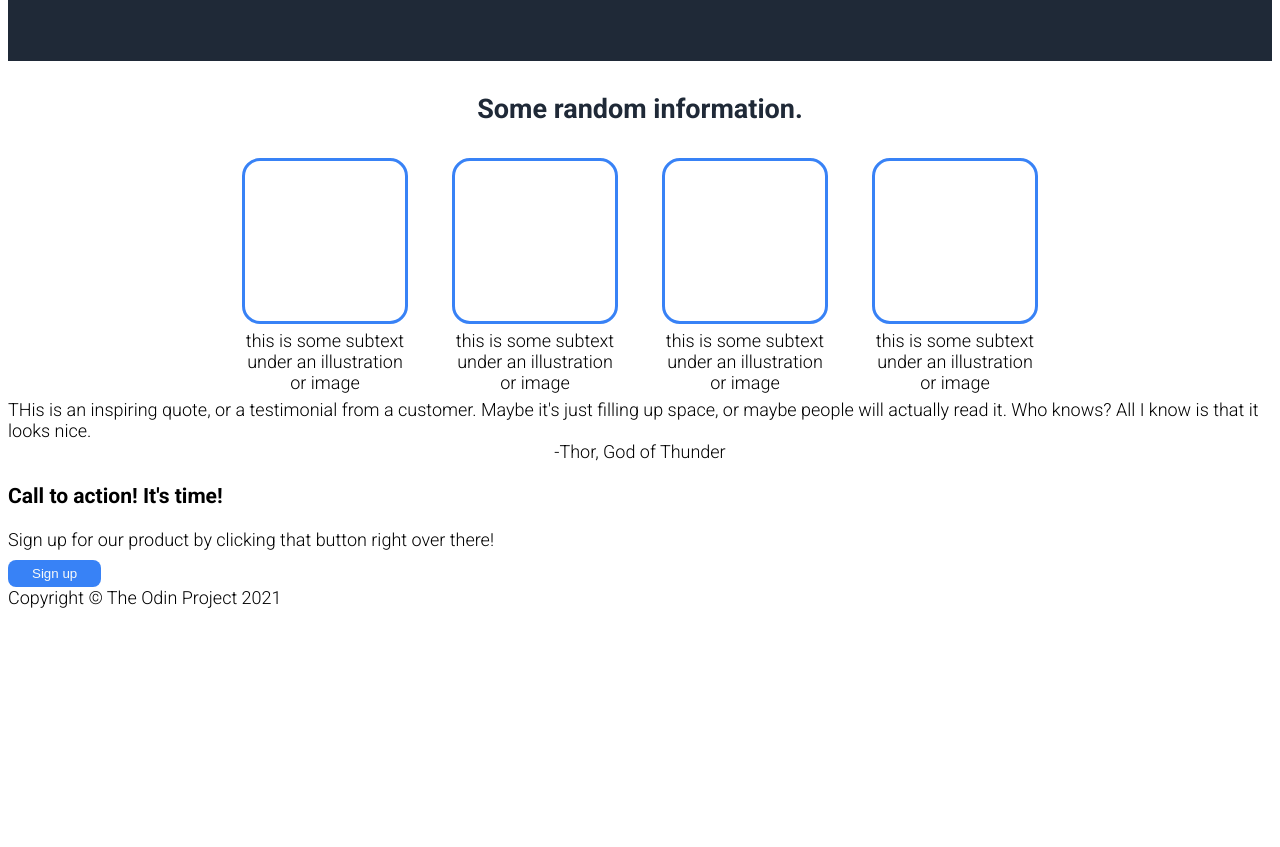
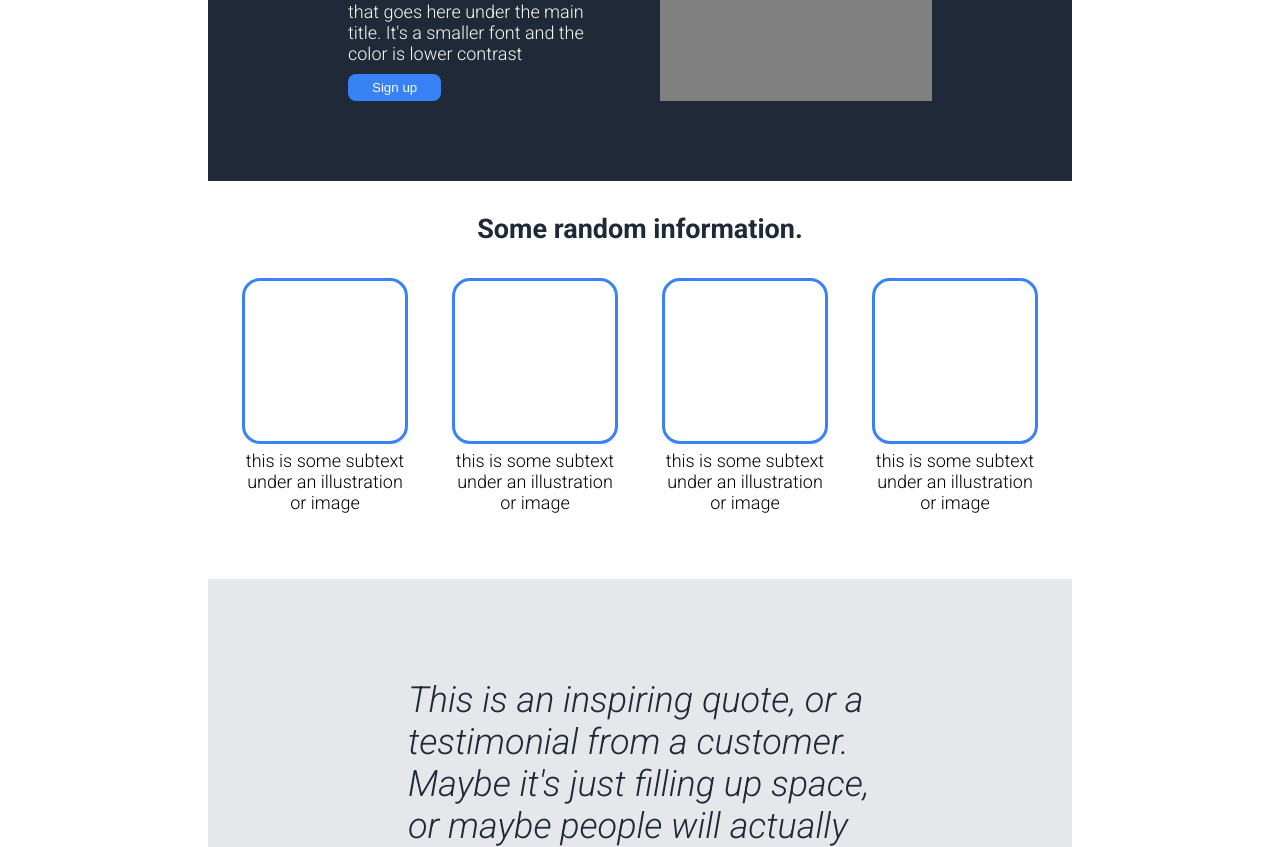
Before and after one commit to jaredwthorn/odin-landingpage, a plain HTML site: page index.html in a window 1280 px wide. Shown: the part 357-1204 px from the top of the page. Before the commit the page ends 973 px from the top, so only its background shows below. Drawn offline with Linux system fonts and the light colour scheme.

Commit message:
complete excersize prior to viewing samples

```diff
--- a/index.html
+++ b/index.html
@@ -52,7 +52,7 @@
         </div>
 
         <div class="quoteblock">
-            <div class="quote">THis is an inspiring quote, or a testimonial from a customer. Maybe it's just filling up space, or maybe people will actually read it. Who knows? All I know is that it looks nice.</div>
+            <div class="quote">This is an inspiring quote, or a testimonial from a customer. Maybe it's just filling up space, or maybe people will actually read it. Who knows? All I know is that it looks nice.</div>
             <div class="attribution">-Thor, God of Thunder</div>
         </div>
         <div class="cta">
--- a/styles.css
+++ b/styles.css
@@ -10,6 +10,7 @@ body {
     background-color: #1f2937;
     color: #F9FAF8;
     padding: 0 140px;
+    margin: 0 200px;
 }
 .logo {
     font-size: 24px;
@@ -26,6 +27,7 @@ ul {
     color: #F9FAF8;
     display: flex;
     padding: 80px 140px;
+    margin: 0 200px;
 }
 .left {
     flex: 1 1 0;
@@ -38,8 +40,13 @@ h1 {
     font-size: 48px;
     font-weight: 900;
 }
+
 p {
     margin: 0;
+    padding: 0;
+}
+
+.left p {
     padding: 0 0 10px 0;
 }
 button {
@@ -61,6 +68,7 @@ button {
     display: flex;
     flex-direction: column;
     align-items: center;
+    margin: 0 200px 60px;
 }
 .info h2 {
     color: #1f2937;
@@ -92,4 +100,55 @@ button {
     display: flex;
     flex-direction: column;
     align-items: center;
+    padding: 100px 200px;
+    margin: 0 200px;
+    background-color: #E5E7EB;
+
 }
+.quote {
+    font-size: 36px;
+    font-weight: light;
+    font-style: italic;
+    color: #1f2937;
+}
+.attribution {
+    align-self: flex-end;
+    color: #1f2937;
+    font-weight: 700;
+    padding-right: 20px;
+}
+
+.cta {
+    padding: 40px 100px;
+    background-color: #3882f6;
+    border-radius: 14px;
+    color:#F9FAF8;
+    margin: 60px 300px;
+    display: flex;
+    justify-content: space-between;
+    align-items: center;
+}
+
+.cta button {
+    border: 1px solid #F9FAF8;
+    flex-shrink: 0;
+}
+
+.cta p {
+    padding-right: 20px;
+}
+
+h3 {
+    margin: 0;
+    padding: 0;
+}
+
+.footer {
+    display: flex;
+    justify-content: center;
+    align-items: center;
+    background-color: #1f2937;
+    color: #E5E7EB;
+    margin: 0 200px;
+    padding: 20px;
+}
```
